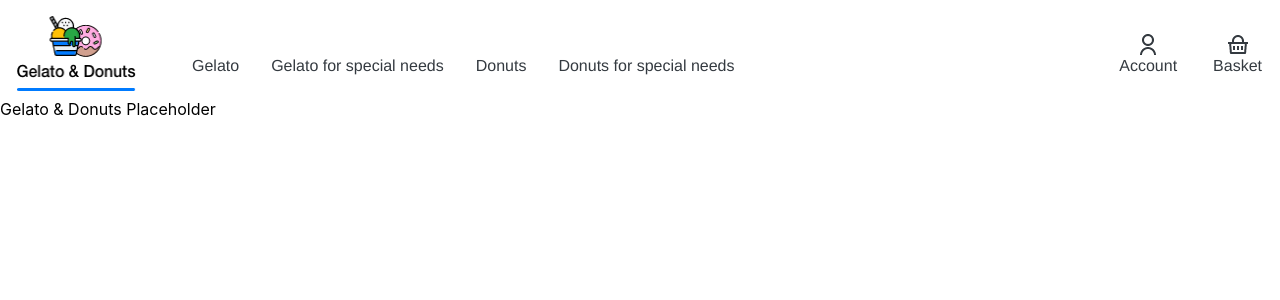
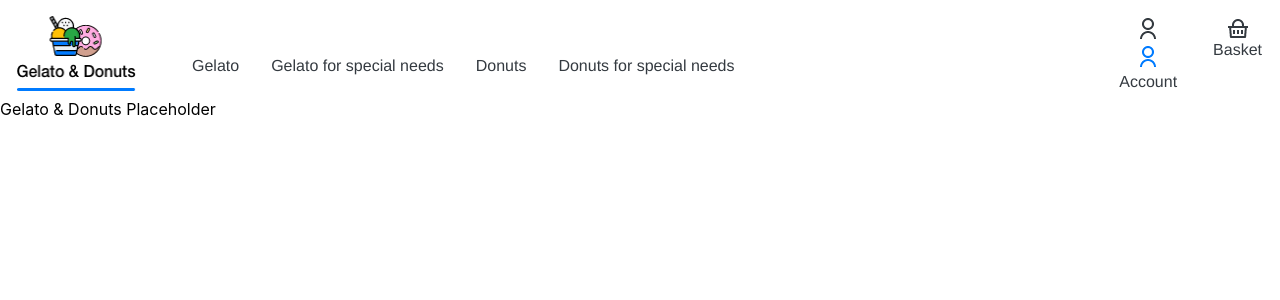
Before and after one commit to SummerSchoolAcademy2022/SS-FrontEnd, a React (Create React App) app: page / in a window 1280 px wide. Shown: the top 300 px of the page. Built offline with nearby package versions, Linux system fonts and the light colour scheme.

Commit message:
NavigationBar

```diff
--- a/src/components/NavigationBar/BurgerMenu.js
+++ b/src/components/NavigationBar/BurgerMenu.js
@@ -59,7 +59,9 @@ const BurgerMenu = () =>{
         Account
       </div>
       <div className="basket" id='basketNav'>
+
         <img src={require("../../assets/basket.png")} alt="basket" />
+
         Basket
       </div>
       <div className="darken"></div>
--- a/src/components/NavigationBar/NavigationBar.js
+++ b/src/components/NavigationBar/NavigationBar.js
@@ -21,7 +21,13 @@ function Navbar() {
         </div>
         <div className="rightContainer">
           <div className="boxAccount">
-            <img src={require("../../assets/account.png")} alt='account'/> Account
+            <div className="iconNormal">
+            <img src={require("../../assets/account.png")} alt='account'/>
+            </div>
+            <div className="iconHover">
+              <img src={require('../../assets/accountHover.png')} alt="" />
+            </div>
+            Account
           </div>
 
           <div className="boxBasket">
```
Also changed, not shown: src/assets/accountHover.png (added), src/containers/App/style.css (line endings or trailing spaces).
